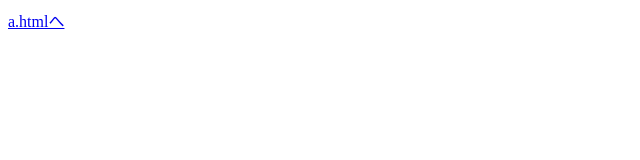
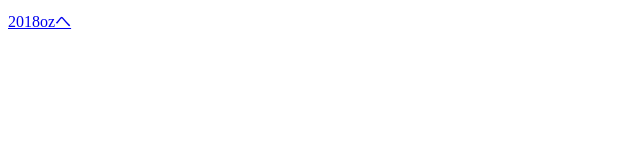
Before and after one commit to naoki5/2018oz-3, a plain HTML site: page index.html in a window 1280 px wide. Shown: the full height of the page, 0-640 px from the left. Drawn offline with Linux system fonts and the light colour scheme.

Commit message:
情報学特講最終課題

```diff
--- a/index.html
+++ b/index.html
@@ -3,4 +3,4 @@
 <head>
 <meta charset="UTF-8">
 <title>情報学特講Ⅱ最終プロジェクト</title>
-  <a href="a.html">a.htmlへ</a>
+  <a href="https://naoki5.github.io/2018oz/">2018ozへ</a>
```
